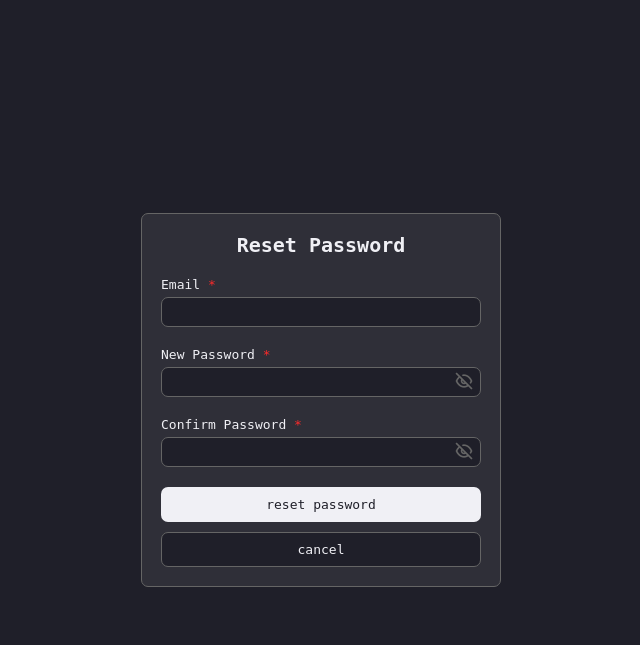
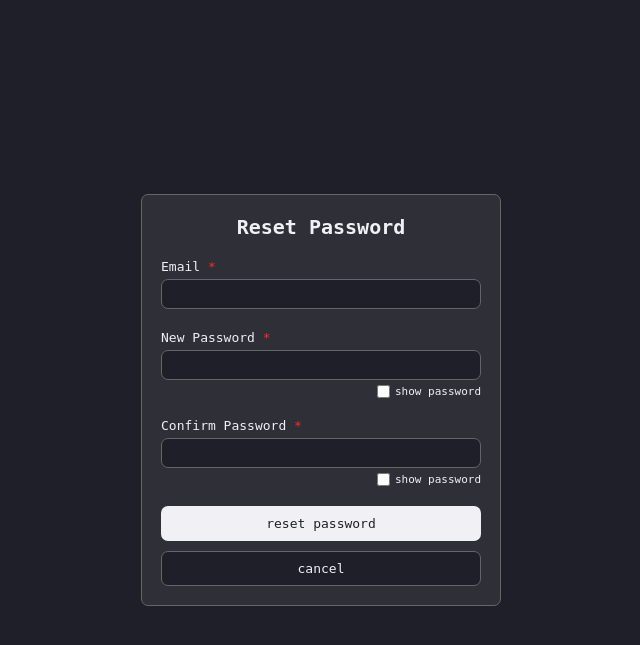
Before and after one commit to nekolaiv/cssc, a PHP site: page /cssc/src/views/student/forgot-password.php in a window 1280 px wide. Shown: the top 645 px of the page, without its empty margins (319-959 px from the left). Run offline with PHP 8.4, Linux system fonts and the light colour scheme.

Commit message:
update: change forget password ui

```diff
--- a/src/css/auth.css
+++ b/src/css/auth.css
@@ -12,8 +12,6 @@ Note:
 - This template will be followed throughout the project.
 - Will Strictly follow a mobile first approach.
 */
-
-
 
 /* ===UNIVERSAL=== */
 :root {
@@ -31,8 +29,6 @@ Note:
   --Ginput-height: 35px;
 }
 
-
-
 /* ===FORM=== */
 form {
   padding: 5%;
@@ -49,7 +45,6 @@ form {
 form h3 {
   font-size: calc(var(--Gfont-size) + 5px);
   text-align: center;
-
 }
 
 label {
@@ -59,7 +54,7 @@ label {
   align-self: self-start;
 }
 
-.password-util{
+.password-util {
   width: calc(var(--Ginput-width) + 20px);
   display: flex;
   align-items: end;
@@ -67,10 +62,36 @@ label {
   /* border: 1px solid red; */
 }
 
-.forgot-password{
+.forgot-password {
   font-size: calc(var(--Gfont-size) - 1px);
   color: var(--element-blue);
   text-decoration: none;
+}
+
+.below-input{
+    width: 100%;
+    display: flex;
+    justify-content: space-between;
+    /* border: 1px solid red; */
+}
+
+.show-password{
+    margin-top: 5px;
+    display: flex;
+    align-items: center;
+    font-size: calc(var(--Gfont-size) + 1px);
+    gap: 5px;
+    /* border: 1px solid red; */
+}
+
+.showpassword-checkbox{
+    margin: 0;
+    padding: 0;
+    height: 13px;
+    width: 13px;
+    background-color: var(--color-white);
+    cursor: pointer;
+
 }
 
 .auth-err {
@@ -101,7 +122,7 @@ input {
   color: white;
 }
 
-input:focus{
+input:focus {
   border-color: var(--color-white);
 }
 
@@ -114,7 +135,6 @@ input:focus{
   display: inline-block;
 }
 
-
 .toggle-eye {
   position: absolute;
   right: 7px;
@@ -124,7 +144,7 @@ input:focus{
   font-size: calc(var(--Gfont-size) + 5px);
 }
 
-.uil-eye{
+.uil-eye {
   color: var(--color-white);
 }
 
@@ -158,7 +178,7 @@ input:focus{
   /* font-size: calc(var(--Gfont-size) + 10px); */
 }
 
-.primary-button:hover{
+.primary-button:hover {
   background-color: rgb(255, 255, 255, 0.5);
 }
 
@@ -169,7 +189,6 @@ input:focus{
 /* ===MEDIA QUERIES=== */
 
 @media (min-width: 768px) {
-
   form {
     padding: 1.5%;
   }
@@ -183,7 +202,7 @@ input:focus{
     font-size: calc(var(--Gfont-size) + 3px);
   }
 
-    .password-util{
+  .password-util {
     width: calc(var(--Ginput-width) - 20vw);
   }
 
@@ -210,7 +229,7 @@ input:focus{
     font-size: calc(var(--Gfont-size) + 4px);
   }
 
-    .password-input{
+  .password-input {
     padding-right: 33px;
   }
 
@@ -233,8 +252,7 @@ input:focus{
   }
 }
 
-@media (min-width: 1024px){
-
+@media (min-width: 1024px) {
   .password-util {
     width: calc(var(--Ginput-width) - 25vw);
   }
@@ -259,7 +277,7 @@ input:focus{
     width: calc(var(--Ginput-width) - 25vw);
   }
 
-    .password-input{
+  .password-input {
     padding-right: 33px;
   }
 
@@ -276,16 +294,16 @@ input:focus{
   }
 }
 
-@media (min-width: 2560px){
-    form h3{
+@media (min-width: 2560px) {
+  form h3 {
     font-size: calc(var(--Gfont-size) + 15px);
   }
 
-    label{
+  label {
     font-size: calc(var(--Gfont-size) + 10px);
   }
 
-    .forgot-password{
+  .forgot-password {
     font-size: calc(var(--Gfont-size) + 9px);
   }
 
@@ -301,19 +319,18 @@ input:focus{
     font-size: calc(var(--Gfont-size) + 5px);
   }
 
-    input{
+  input {
     height: 50px;
     font-size: calc(var(--Gfont-size) + 10px);
   }
 
-    .primary-button{
+  .primary-button {
     height: 50px;
     font-size: calc(var(--Gfont-size) + 10px);
   }
 
-    .secondary-button{
+  .secondary-button {
     height: 50px;
     font-size: calc(var(--Gfont-size) + 10px);
   }
-
 }
--- a/src/js/script.js
+++ b/src/js/script.js
@@ -6,6 +6,14 @@ togglePasswordElements.forEach((togglePassword, index) => {
         const passwordInput = passwordInputs[index];
         const isPasswordVisible = passwordInput.getAttribute('type') === 'text';
         passwordInput.setAttribute('type', isPasswordVisible ? 'password' : 'text');
-        this.innerHTML = isPasswordVisible ? '<i class="uil-eye-slash"></i>' : '<i class="uil-eye"></i>'; // Toggle the icon
     });
 });
+
+function myFunction() {
+  var x = document.querySelectorAll("password");
+  if (x.type === "password") {
+    x.type = "text";
+  } else {
+    x.type = "password";
+  }
+}
--- a/src/views/student/forgot-password.php
+++ b/src/views/student/forgot-password.php
@@ -7,7 +7,7 @@ require_once("../../helpers/session.function.php");
 
 $required = '*';
 $email = $new_password = $confirm_password = '';
-$email_err = $new_password_err = $confirm_password_err = '';
+$email_err = $new_password_err = $confirm_password_err = ' ';
 $auth = new Auth();
 
 extract($_SESSION);
@@ -24,20 +24,20 @@ if($_SERVER['REQUEST_METHOD'] === 'POST'){
     }
 
     if(strlen($_POST['new-password']) < 8){
-        $new_password_err = "password must be at least 8 characters long.";
+        $new_password_err = "minimum 8 characters";
     }
 
     if(!($_POST['new-password'] === $_POST['confirm-password'])){
         $confirm_password_err = "passwords do not match";
     }
 
-    if($email_err == '' && $new_password_err == '' && $confirm_password_err == ''){
+    if($email_err == ' ' && $new_password_err == ' ' && $confirm_password_err == ' '){
         if($auth->studentResetPassword($email, $new_password)){
             $_SESSION['feedback'] = 'reset password successful';
             header("Location: ./login.php");
             exit;
         } else {
-            $new_password_err = 'new password is similar to old password';
+            $new_password_err = 'similar to old password';
         }
     }
 }
@@ -60,24 +60,31 @@ if($_SERVER['REQUEST_METHOD'] === 'POST'){
         <input type="email" name="email" id="email" value="<?php echo htmlspecialchars($email); ?>" required>
         <?php if (!empty($email_err)): ?><span class="error auth-err"><?= $email_err ?></span><br><?php endif; ?>
 
-        <label for="new_password">New Password <span class="error"><?= $required ?></span></label>
-        <div class="password-container">
-            <input type="password" name="new-password" id="new-password" class="password" value="<?php echo htmlspecialchars($new_password); ?>" required>
-            <span class="togglePassword toggle-eye"><i class="uil-eye-slash"></i></span>
+        <label for="new-password">New Password <span class="error"><?= $required ?></span></label>
+        <input type="password" name="new-password" id="new-password" class="password" value="<?php echo htmlspecialchars($new_password); ?>" required>
+        <div class="below-input">
+            <?php if (!empty($new_password_err)): ?>
+                <span class="error auth-err"><?= $new_password_err ?></span><br>
+            <?php endif; ?>
+            <div class="show-password">
+                <input class="showpassword-checkbox togglePassword" type="checkbox" onclick="myFunction()">
+                <p>show password</p>
+            </div>
         </div>
 
-        <?php if (!empty($new_password_err)): ?>
-            <span class="error auth-err"><?= $new_password_err ?></span><br>
-        <?php endif; ?>
 
         <label for="confirm-password">Confirm Password <span class="error"><?= $required ?></span></label>
-        <div class="password-container">
-            <input type="password" name="confirm-password" id="confirm-password" class="password" value="<?php echo htmlspecialchars($confirm_password); ?>" required>
-            <span class="togglePassword toggle-eye"><i class="uil-eye-slash"></i></span>
+        <input type="password" name="confirm-password" id="confirm-password" class="password" value="<?php echo htmlspecialchars($confirm_password); ?>" required>
+        <div class="below-input">
+            <?php if (!empty($confirm_password_err)): ?>
+                <span class="error auth-err"><?= $confirm_password_err ?></span><br>
+            <?php endif; ?>
+            <div class="show-password">
+                <input class="showpassword-checkbox togglePassword" type="checkbox" onclick="myFunction()">
+                <p>show password</p>
+            </div>
         </div>
-        <?php if (!empty($confirm_password_err)): ?>
-            <span class="error auth-err"><?= $confirm_password_err ?></span><br>
-        <?php endif; ?>
+
 
         <button type="submit" class="primary-button">reset password</button>
         <a href="./login.php"><button type="button" class="secondary-button">cancel</button></a>
```
Also changed, not shown: src/views/student/login.php (+13 -10 lines), src/views/student/register.php (+15 -10 lines). Lines whose indentation alone changed are shown as unchanged.
